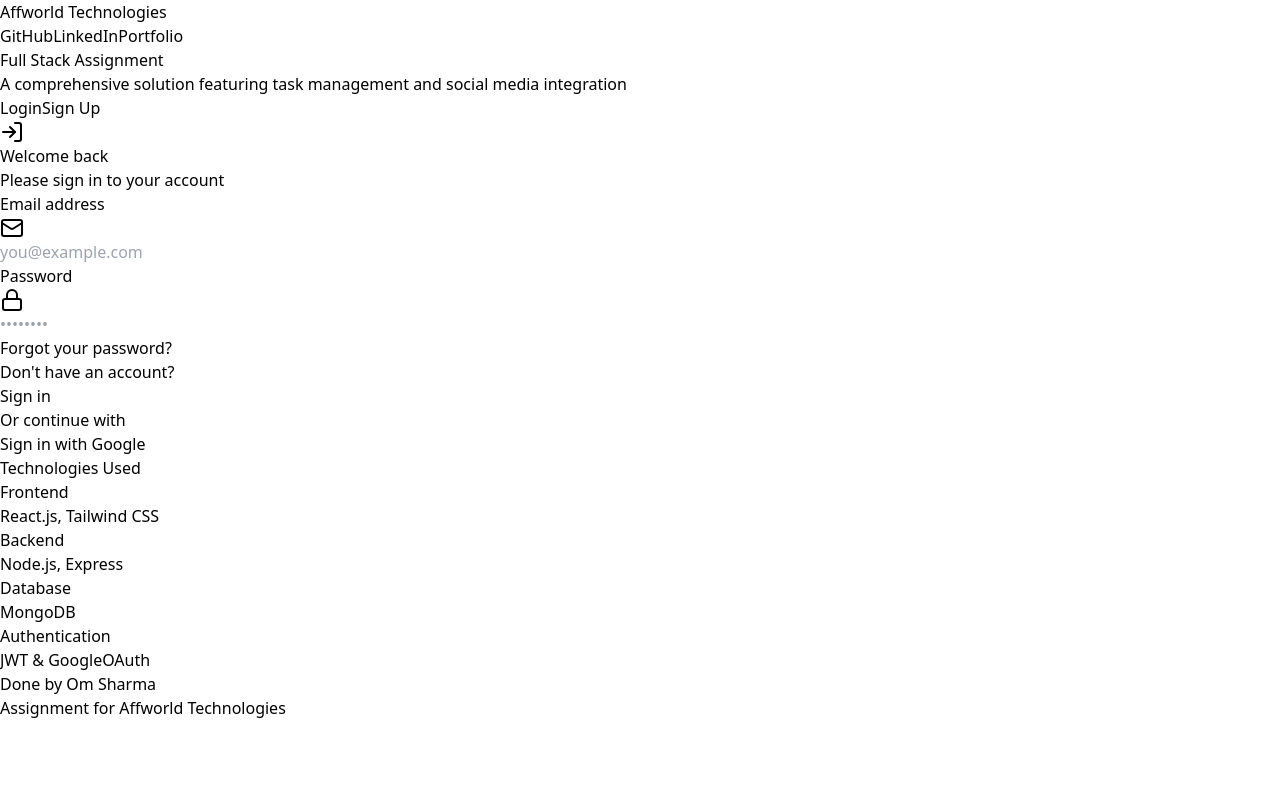
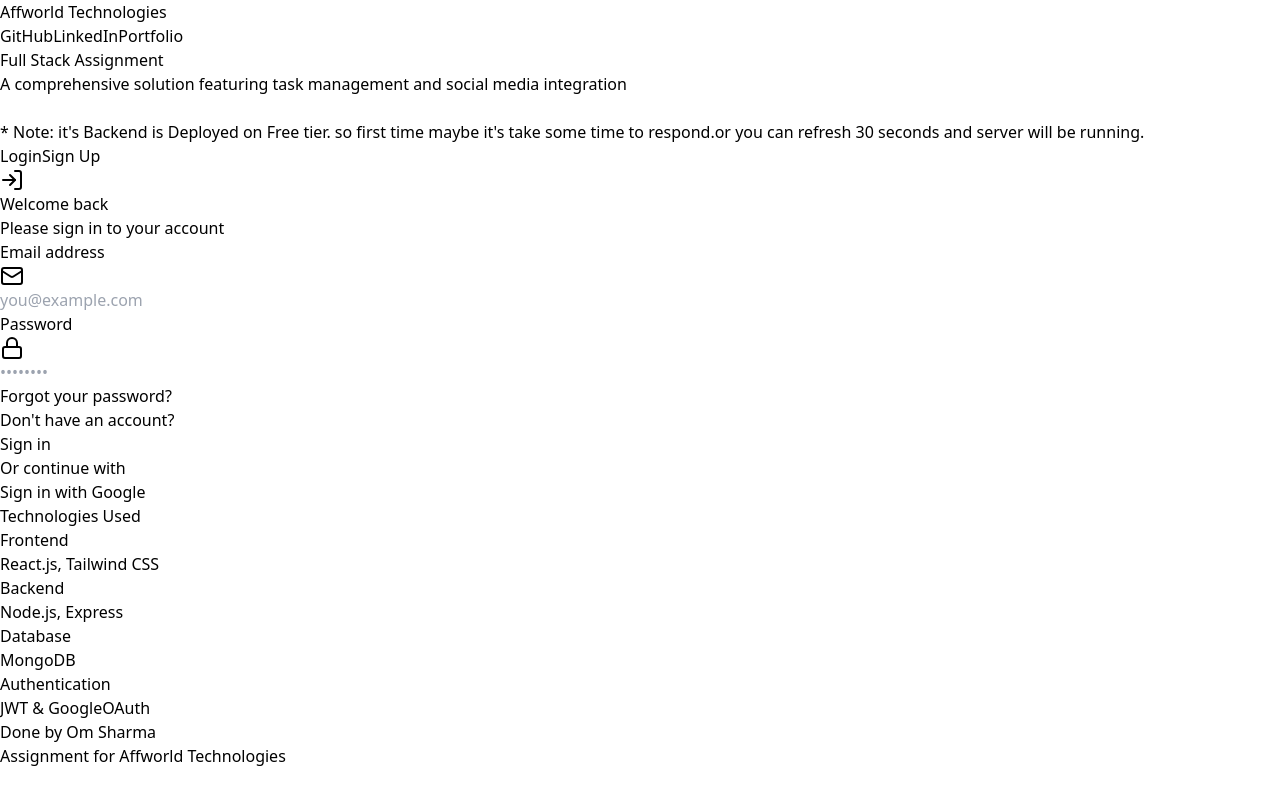
Before and after one commit to OmSharma42306/React-Native, a React (Vite) app: page / in a window 1280 px wide. Built offline with nearby package versions, Linux system fonts and the light colour scheme; no server answers.

Commit message:
added-note-about-render-server-problem

```diff
--- a/src/pages/LandingPage.tsx
+++ b/src/pages/LandingPage.tsx
@@ -50,7 +50,10 @@
           </h1>
           <p className="text-xl text-gray-600 mb-8">
             A comprehensive solution featuring task management and social media integration
+
           </p>
+          <br />
+          * Note: it's Backend is Deployed on Free tier. so first time maybe it's take some time to respond.or you can refresh 30 seconds and server will be running.
         </div>
 
         {/* Auth Section */}
```
